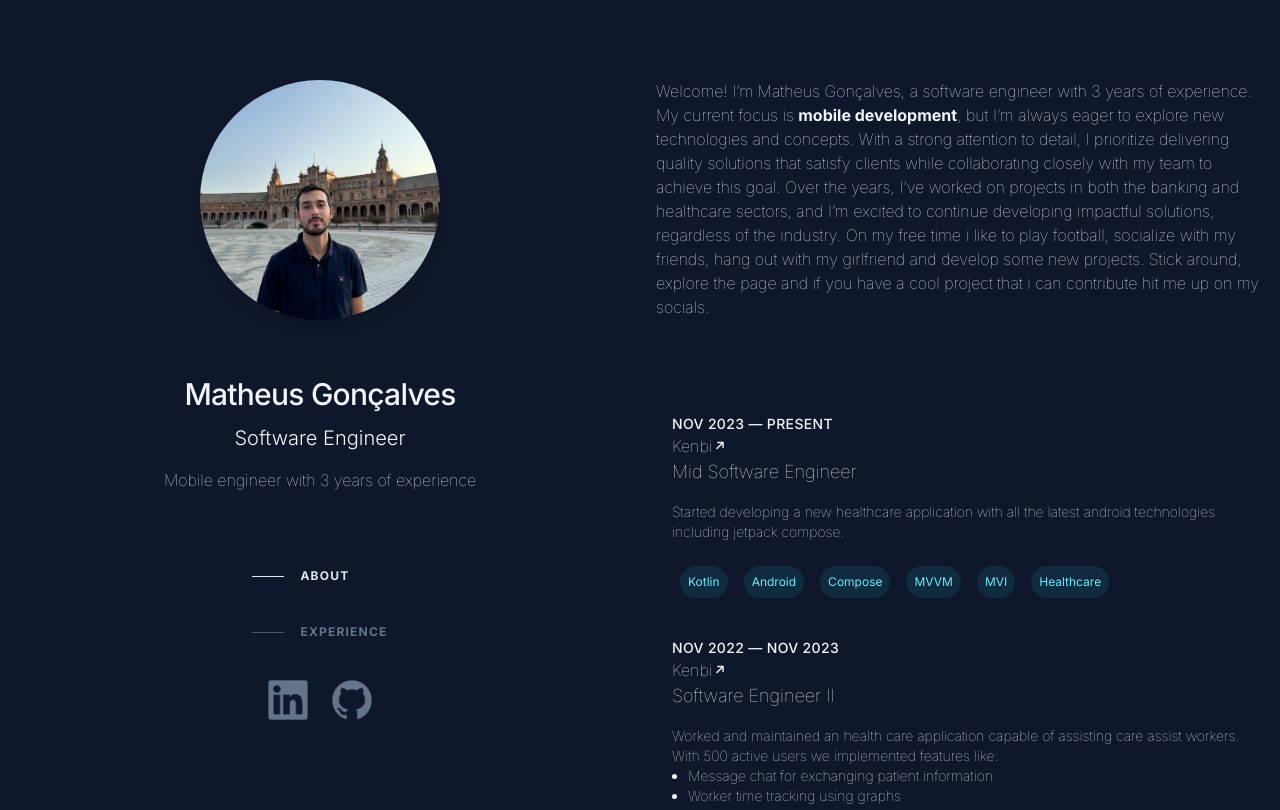
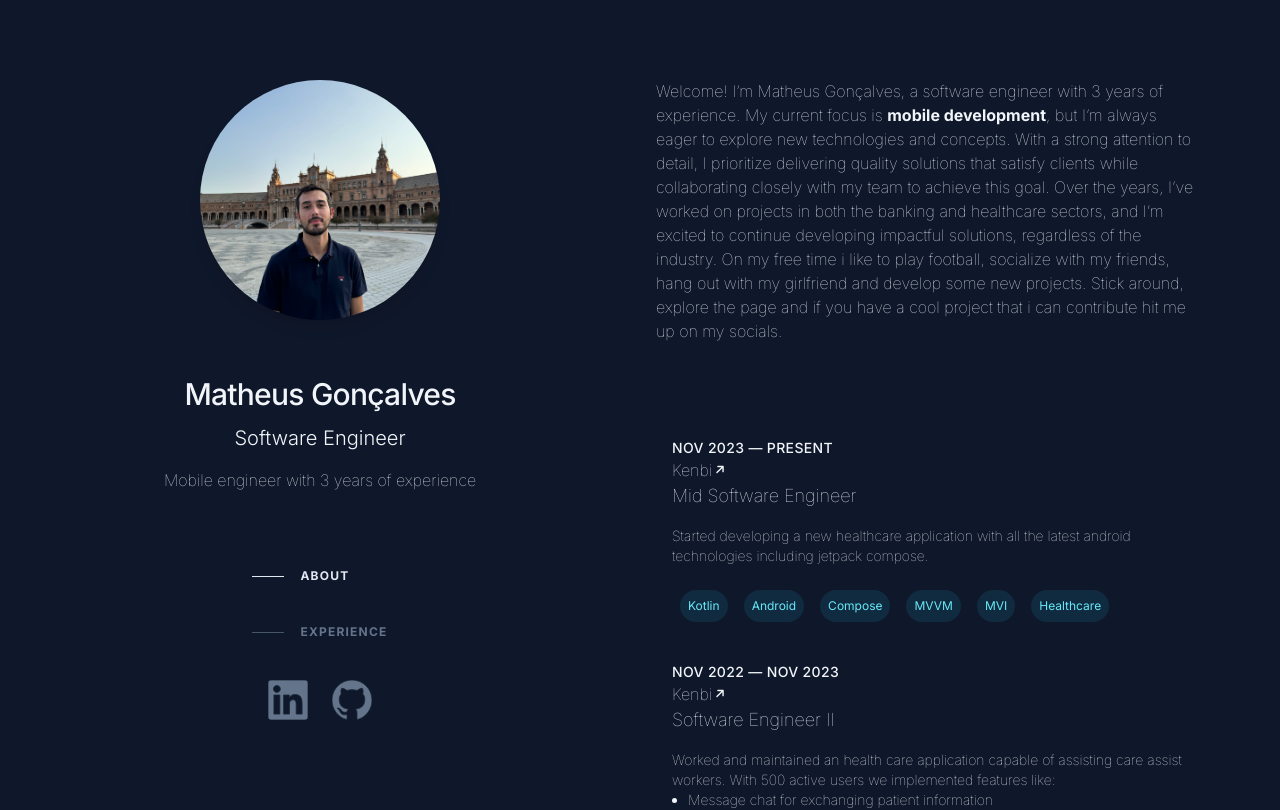
Before and after one commit to matheusPereiraG/matheusPereiraG.github.io, a Next.js app: page / in a window 1280 px wide. Shown: the top 810 px of the page. Built offline with nearby package versions, Linux system fonts and the light colour scheme.

Commit message:
Changes to xl layout

```diff
--- a/src/app/page.tsx
+++ b/src/app/page.tsx
@@ -80,7 +80,7 @@ export default function Home() {
           </div>
         </div>
 
-        <main className="flex flex-col mt-20 w-full px-4 lg:w-auto">
+        <main className="flex flex-col mt-20 w-full px-4 lg:w-auto xl:pr-20">
           <section id="about" ref={aboutRef} className="mb-20">
             <div className="sticky top-0 z-20 -mx-6 mb-4 w-screen bg-slate-900/75 px-6 py-5 backdrop-blur md:-mx-12 md:px-12 lg:sr-only lg:relative lg:top-auto lg:mx-auto lg:w-full lg:px-0 lg:py-0 lg:opacity-0">
               <h2 className="text-sm font-bold uppercase tracking-widest text-slate-200 lg:sr-only">
```
